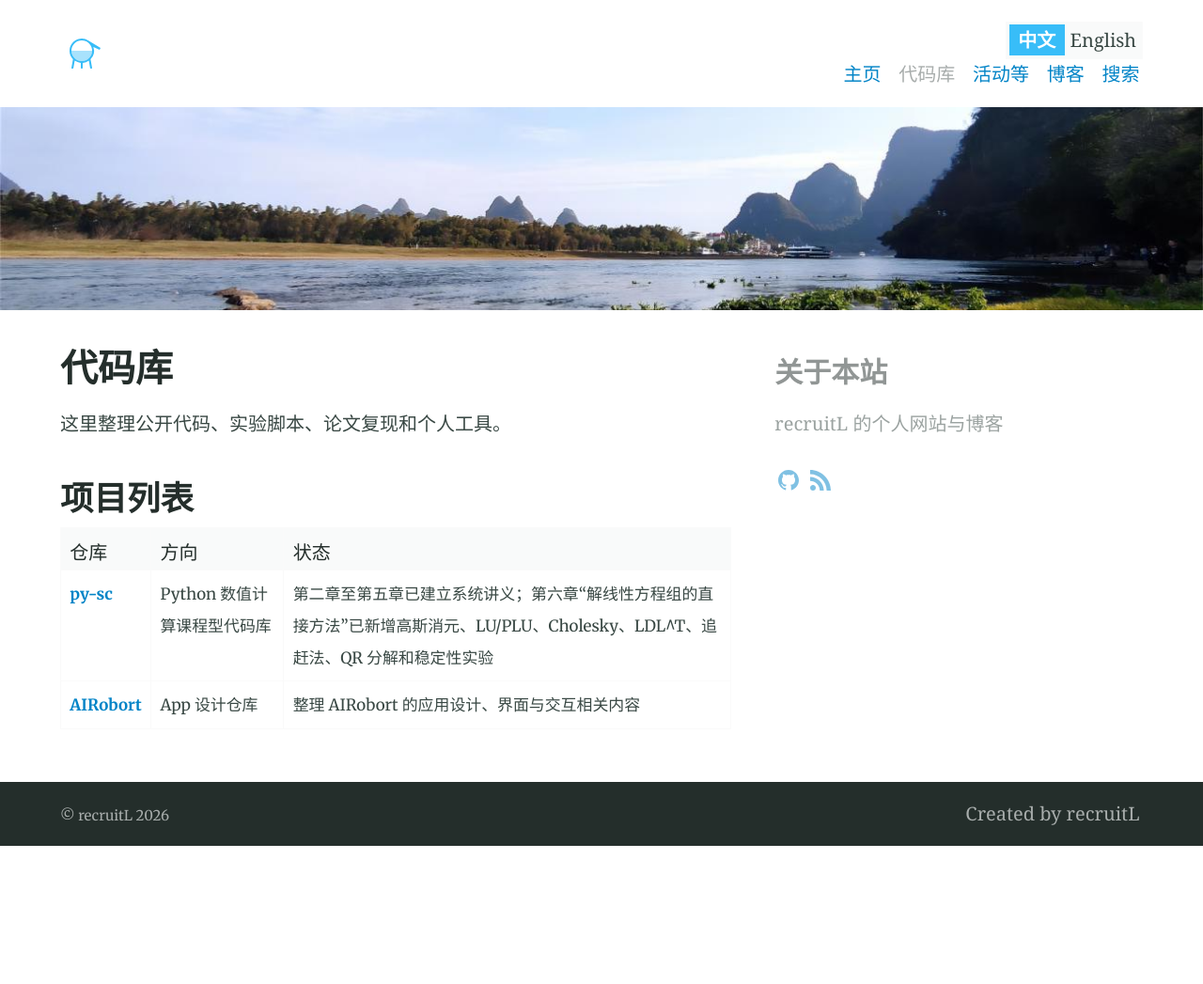
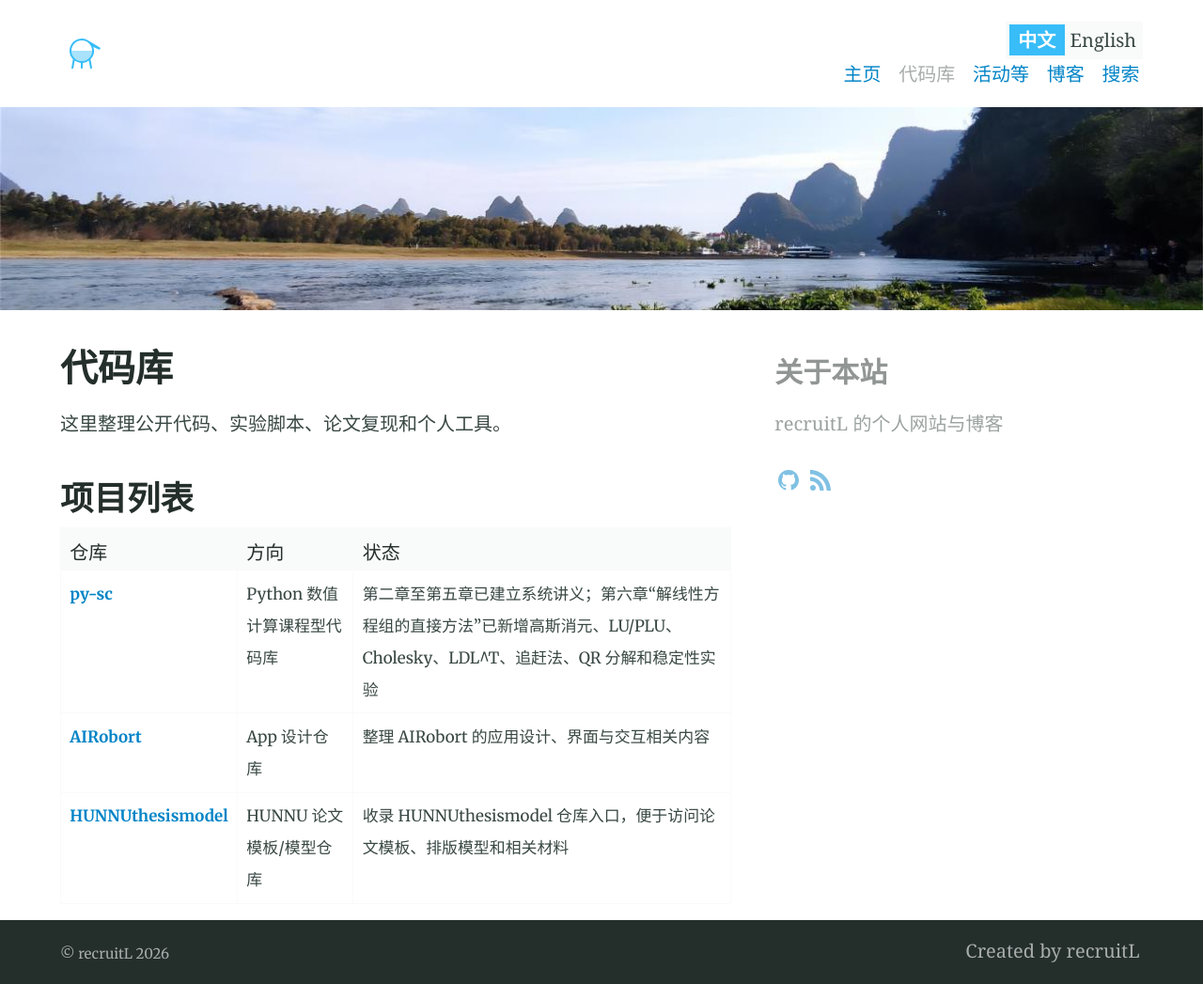
Before and after one commit to recruitL/recruitL.github.io, a Jekyll site: the page built from code/index.md, in a window 1280 px wide. Shown: the whole page at 94% size. Built offline with Jekyll 4.4.1, drawn with Linux system fonts in a browser that asks for light colours; before the commit the page ends 900 px from its top, so only the background shows below that.

Commit message:
Add HUNNUthesismodel to code index

```diff
--- a/code/index.md
+++ b/code/index.md
@@ -30,5 +30,10 @@
       <td>App 设计仓库</td>
       <td>整理 AIRobort 的应用设计、界面与交互相关内容</td>
     </tr>
+    <tr>
+      <td><strong><a href="https://github.com/recruitL/HUNNUthesismodel">HUNNUthesismodel</a></strong></td>
+      <td>HUNNU 论文模板/模型仓库</td>
+      <td>收录 HUNNUthesismodel 仓库入口，便于访问论文模板、排版模型和相关材料</td>
+    </tr>
   </tbody>
 </table>
```
Also changed, not shown: en/code/index.md (+5 -0 lines).
